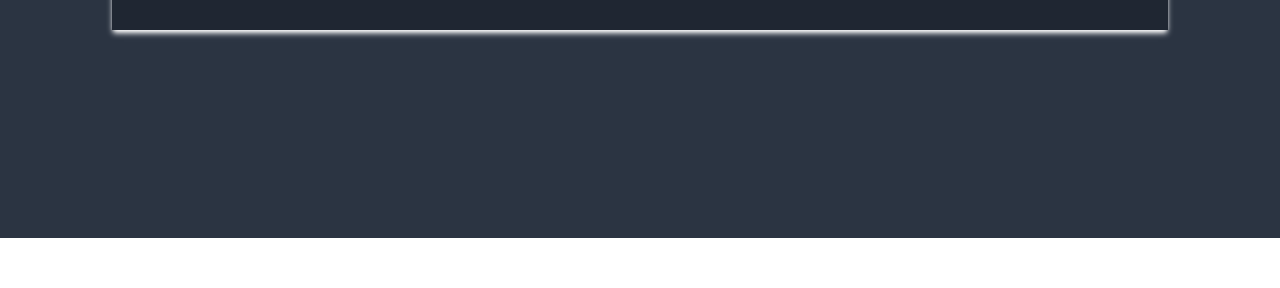
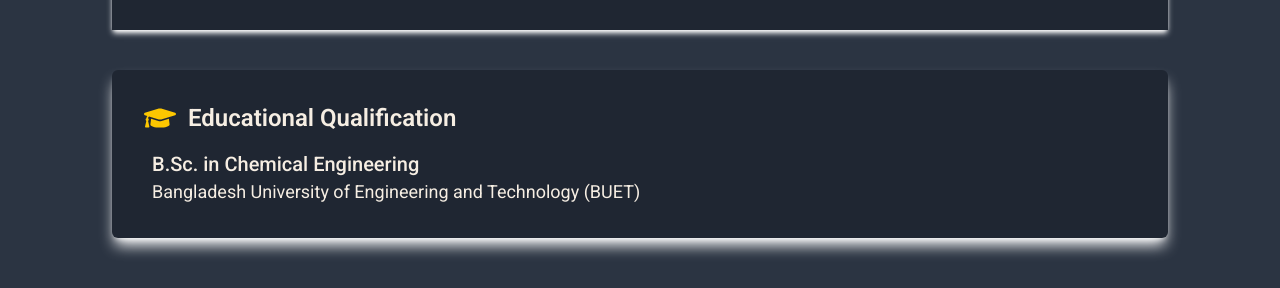
Before and after one commit to helal366/my_portfolio, a React (Vite) app: page / in a window 1280 px wide. Shown: the part 1016-1304 px from the top of the page. Before the commit the page ends 1254 px from the top, so only its background shows below. Built offline with nearby package versions, Linux system fonts and the light colour scheme.

Commit message:
common css class created for each section

```diff
--- a/src/components/homePageComponents/EducationalQualification.jsx
+++ b/src/components/homePageComponents/EducationalQualification.jsx
@@ -3,7 +3,7 @@
 
 const EducationalQualification = () => {
     return (
-        <section className="bg-[#1f2632] text-[#f6eee3] p-8 rounded-md shadow-lg">
+        <section className="section p-8">
       <div className="flex items-center gap-3 mb-4">
         <FaGraduationCap className="w-8 h-8 text-yellow-400" />
         <h2 className="text-2xl font-semibold">Educational Qualification</h2>
@@ -13,7 +13,6 @@
         <p className="text-lg">
           Bangladesh University of Engineering and Technology (BUET)
         </p>
-        <p className="text-sm text-gray-400">2018 – 2022</p>
       </div>
     </section>
     );
--- a/src/index.css
+++ b/src/index.css
@@ -15,3 +15,6 @@
 .social{
   @apply hover:scale-120 transition transform duration-300
 }
+.section{
+  @apply bg-[#1f2632] text-[#f6eee3] shadow-lg shadow-white rounded-md
+}
--- a/src/pages/HomePage.jsx
+++ b/src/pages/HomePage.jsx
@@ -1,6 +1,7 @@
 import React from 'react';
 import About from '../components/homePageComponents/About';
 import Skills from '../components/homePageComponents/Skills';
+import EducationalQualification from '../components/homePageComponents/EducationalQualification';
 
 const HomePage = () => {
     return (
@@ -9,6 +10,9 @@
             <section className='mt-10'>
                 <Skills />
             </section>
+            <section className='mt-10'>
+               <EducationalQualification/>
+            </section>
         </section>
     );
 };
```
